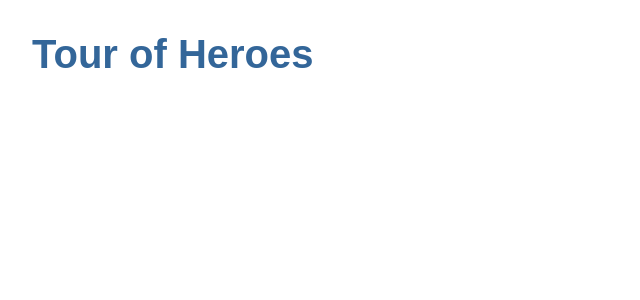
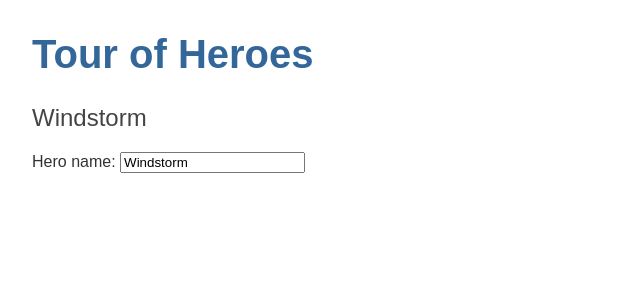
Before and after one commit to BatmanNLT/angular-docs, an Angular app in the folder angular-tour-of-heroes/: page / in a window 1280 px wide. Shown: the top 300 px of the page, without its empty margins (0-640 px from the left). Built offline with nearby package versions, Linux system fonts and the light colour scheme.

Commit message:
[feat](heroes-component) init
Created hero interface
generated heroes component
added two way data binding
imported FormsModule

```diff
--- a/angular-tour-of-heroes/src/app/app.component.html
+++ b/angular-tour-of-heroes/src/app/app.component.html
@@ -1 +1,2 @@
 <h1>{{title}}</h1>
+<app-heroes></app-heroes>
--- /dev/null
+++ b/angular-tour-of-heroes/src/app/heroes/heroes.component.html
@@ -0,0 +1,5 @@
+<h2>{{hero.name}}</h2>
+<div>
+    <label for="name">Hero name: </label>
+    <input id="name" placeholder="name" [(ngModel)]="hero.name">
+</div>
--- /dev/null
+++ b/angular-tour-of-heroes/src/app/heroes/heroes.component.ts
@@ -0,0 +1,21 @@
+import { Component, OnInit } from '@angular/core';
+import { Hero } from './models/hero.model';
+
+@Component({
+  selector: 'app-heroes',
+  templateUrl: './heroes.component.html',
+  styleUrls: ['./heroes.component.css']
+})
+export class HeroesComponent implements OnInit {
+
+  hero: Hero = {
+    id: 1,
+    name: 'Windstorm'
+  };
+
+  constructor() { }
+
+  ngOnInit(): void {
+  }
+
+}
--- /dev/null
+++ b/angular-tour-of-heroes/src/app/heroes/models/hero.model.ts
@@ -0,0 +1,4 @@
+export interface Hero {
+    id: number;
+    name: string;
+}
```
Also changed, not shown: angular-tour-of-heroes/src/app/app.module.ts (+6 -2 lines), angular-tour-of-heroes/src/app/heroes/heroes.component.css (added), 1 other file (tests, documents, lock files or other folders).
